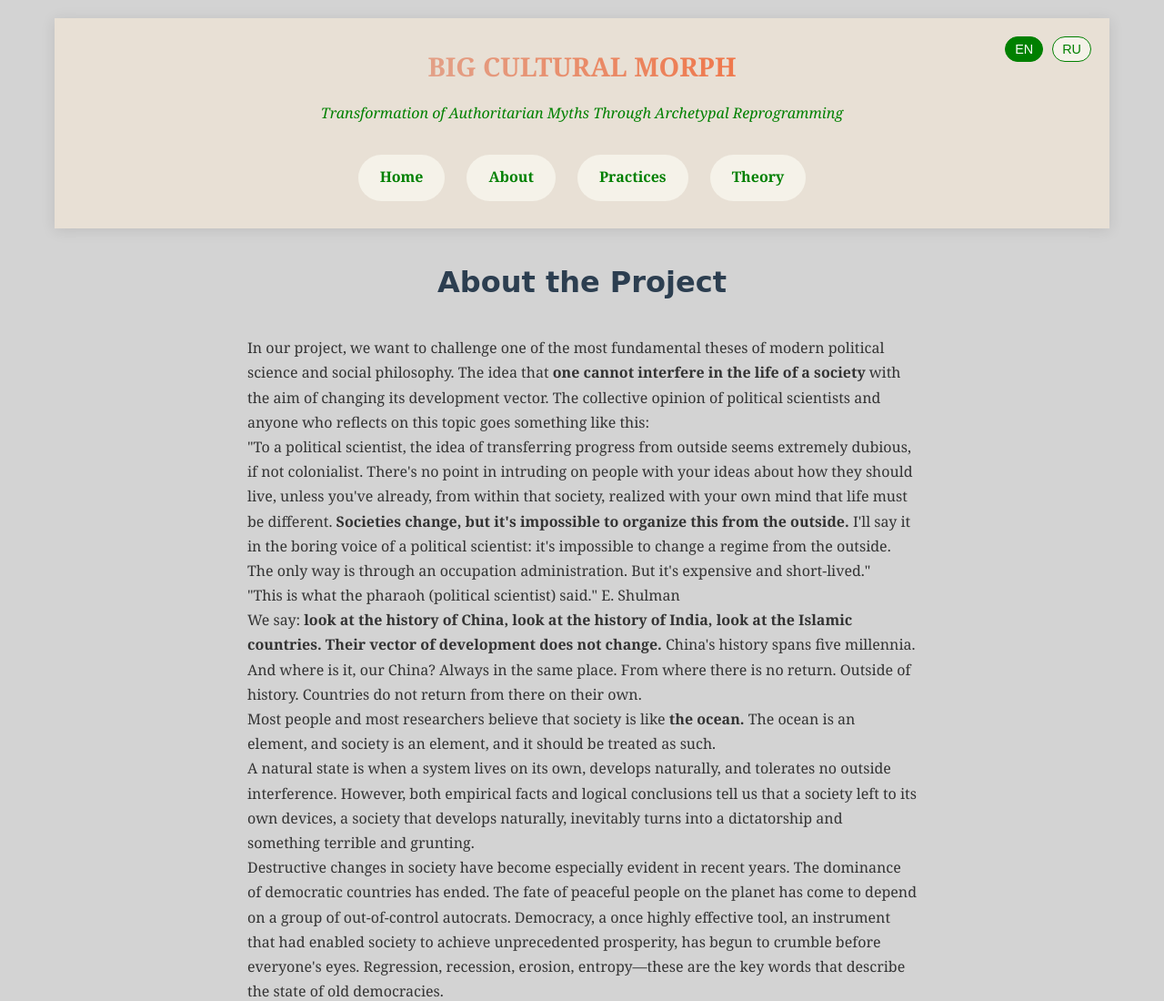
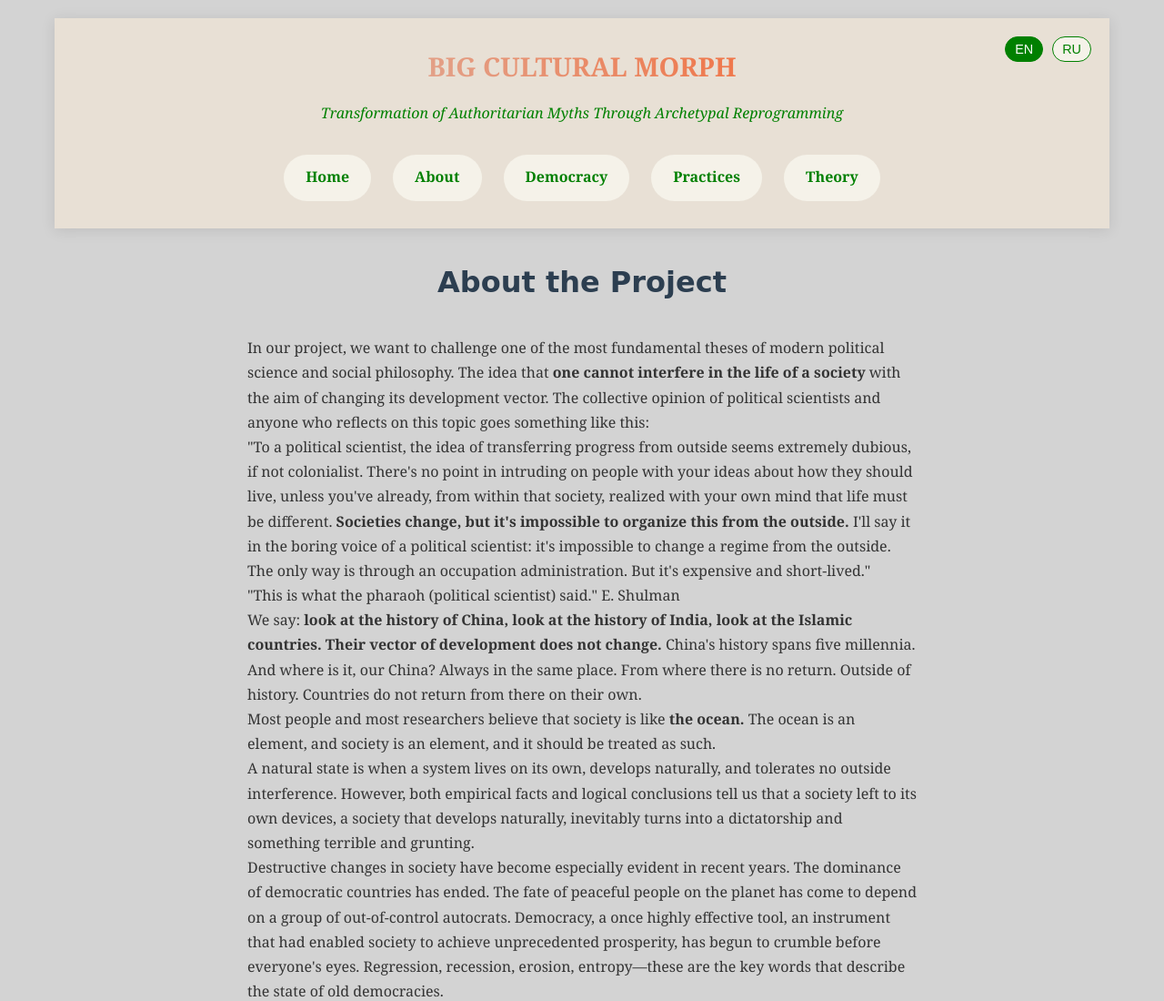
Before and after one commit to svetabeta/papa, a plain HTML site: page about.html in a window 1280 px wide. Shown: the top 1100 px of the page at 91% size. Drawn offline with Linux system fonts and the light colour scheme.

Commit message:
Update about.html

```diff
--- a/about.html
+++ b/about.html
@@ -170,6 +170,7 @@
             <nav>
                 <a href="index.html" class="nav-btn">Home</a>
                 <a href="about.html" class="nav-btn active">About</a>
+				<a href="the sum of democracy.html" class="nav-btn active">Democracy</a>
                 <a href="practices/index.html" class="nav-btn">Practices</a>
                 <a href="theory/index.html" class="nav-btn">Theory</a>
             </nav>
@@ -391,4 +392,5 @@ Humans are an invented construct. And society is also an invented construct. Alt
         });
     </script>
 </body>
+
 </html>
```
